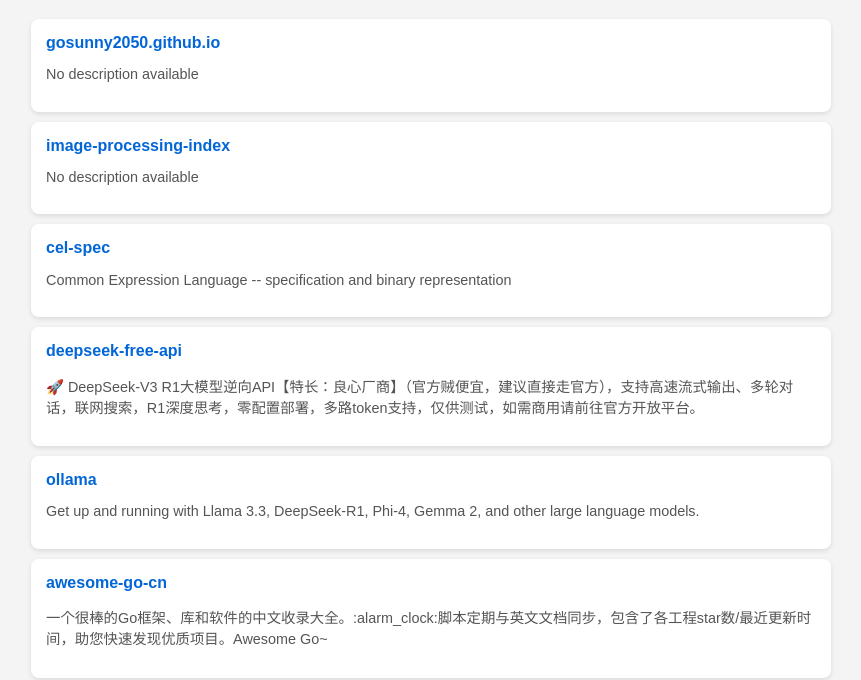
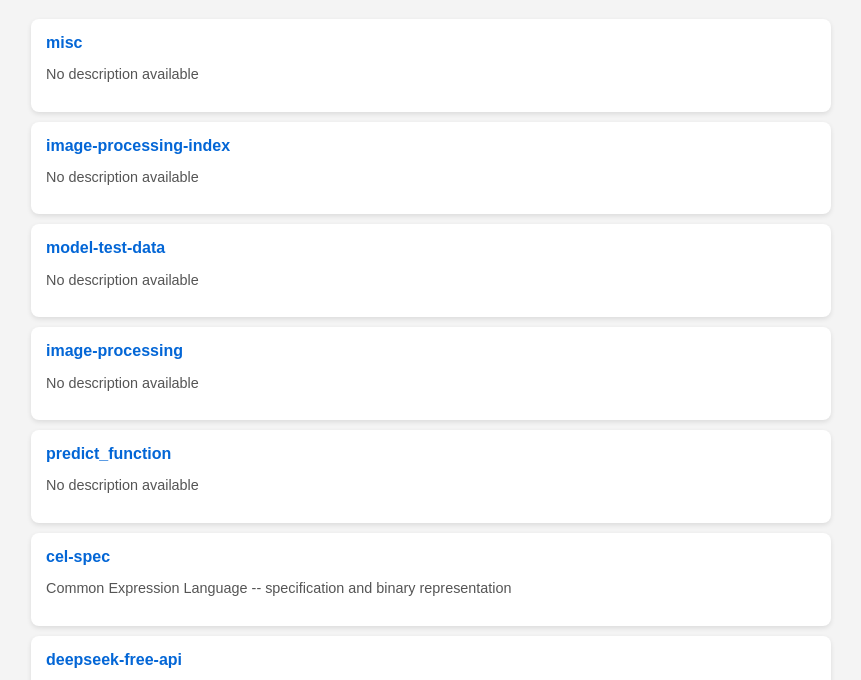
Before and after one commit to gosunny2050/gosunny2050.github.io, a website: page index.html in a window 1280 px wide. Shown: the part 81-761 px from the top of the page, without its empty margins (209-1070 px from the left). Drawn offline with Linux system fonts and the light colour scheme.

Commit message:
deploy: 0cf3e16d0a4c465a1a5b5086eba67d51b37de964

```diff
--- a/generate-index.js
+++ b/generate-index.js
@@ -27,8 +27,7 @@
   } catch (error) {
     console.error('Error fetching repositories:', error);
   }
-
-  return allRepos.sort((a, b) => new Date(b.pushed_at) - new Date(a.pushed_at));
+  return allRepos.filter(repo => repo.name !== 'gosunny2050.github.io').sort((a, b) => new Date(b.pushed_at) - new Date(a.pushed_at));
 }
 
 // 生成 HTML 文件
--- a/index.html
+++ b/index.html
@@ -54,12 +54,27 @@
       <ul class="repo-list">
 
           <li>
-            <a href="https://github.com/gosunny2050/gosunny2050.github.io" target="_blank">gosunny2050.github.io</a>
+            <a href="https://github.com/gosunny2050/misc" target="_blank">misc</a>
             <p class="description">No description available</p>
           </li>
 
           <li>
             <a href="https://github.com/gosunny2050/image-processing-index" target="_blank">image-processing-index</a>
+            <p class="description">No description available</p>
+          </li>
+
+          <li>
+            <a href="https://github.com/gosunny2050/model-test-data" target="_blank">model-test-data</a>
+            <p class="description">No description available</p>
+          </li>
+
+          <li>
+            <a href="https://github.com/gosunny2050/image-processing" target="_blank">image-processing</a>
+            <p class="description">No description available</p>
+          </li>
+
+          <li>
+            <a href="https://github.com/gosunny2050/predict_function" target="_blank">predict_function</a>
             <p class="description">No description available</p>
           </li>
 
@@ -404,6 +419,11 @@
           </li>
 
           <li>
+            <a href="https://github.com/gosunny2050/potrace" target="_blank">potrace</a>
+            <p class="description">[mirror] Tool for tracing a bitmap, which means, transforming a bitmap into a smooth, scalable image</p>
+          </li>
+
+          <li>
             <a href="https://github.com/gosunny2050/Generative-model-most-similar-images" target="_blank">Generative-model-most-similar-images</a>
             <p class="description">Function that output the 5 most similar training (real) images to the given generated (fake) images.</p>
           </li>
```
